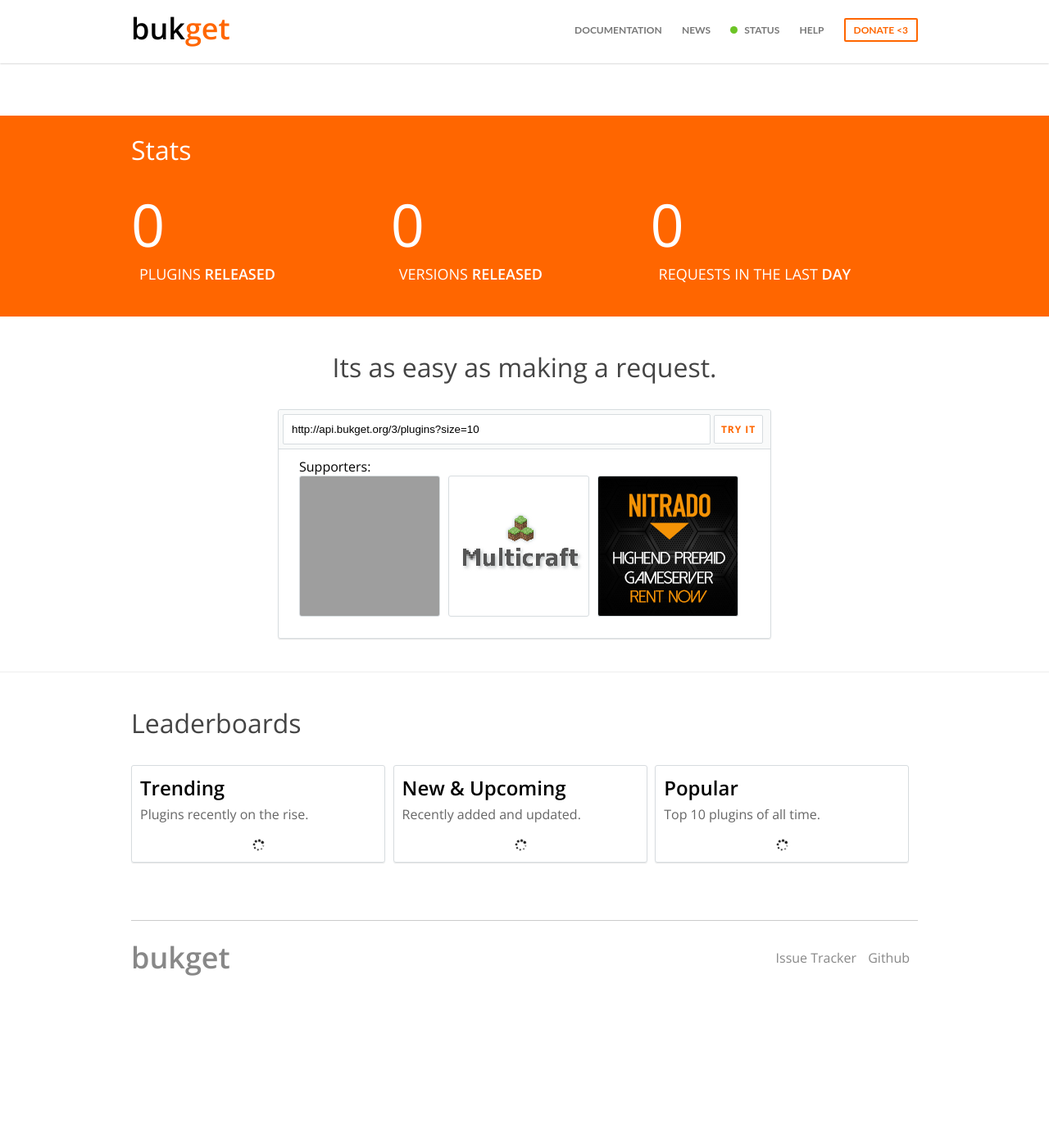
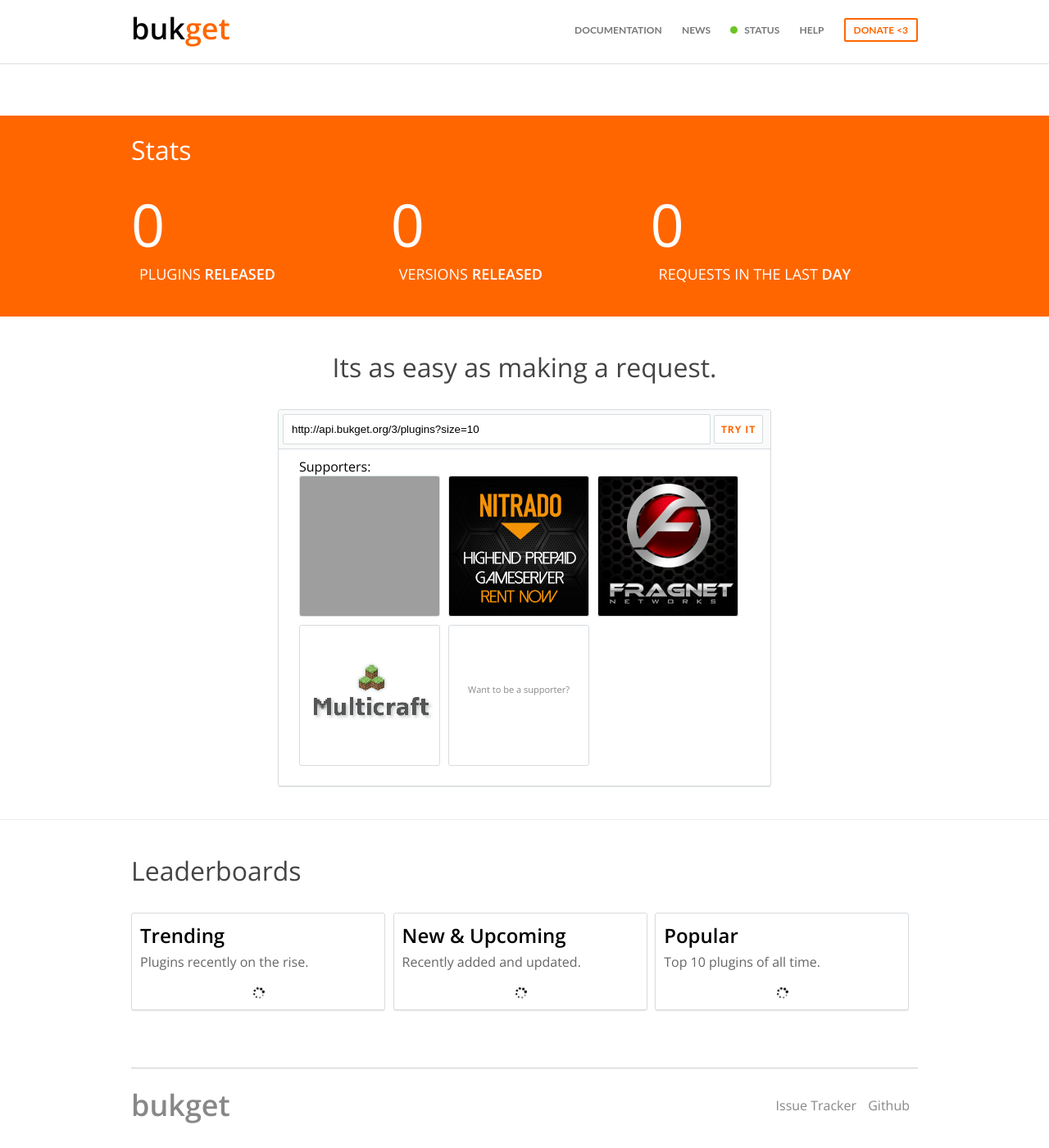
Before and after one commit to BukGet/website, a Jekyll site: the page built from index.html, in a window 1280 px wide and 1400 px high, scrolled down 395 px. Shown: the whole window at 82% size. Built offline with Jekyll 4.4.1, drawn with Linux system fonts in a browser that asks for light colours; nearby versions of some CDN libraries; some web fonts are replaced; before the commit the page ends 1615 px from its top, so only the background shows below that; grey boxes are pictures that could not be loaded.

Commit message:
Add fragnet as a supporter

```diff
--- a/css/style.css
+++ b/css/style.css
@@ -528,7 +528,7 @@
 }
 
 .features .browser .browser-page {
-  height: 190px;
+  height: 370px;
   padding: 20px;
   overflow: auto;
 }
--- a/index.html
+++ b/index.html
@@ -69,8 +69,10 @@
           <div class="start-page">
             <p style="margin-bottom: -10px; margin-top: -10px">Supporters: </p>
             <a href="http://mcmyadmin.com" class="browser-box" style="background: url('http://mcmyadmin.com/images/square.png'); background-size: contain;"></a>
+            <a href="http://server.nitrado.net/eng/minecraft-prepaid-gameserver-mieten?pk_campaign=EN_BukGet" class="browser-box" style="background: url('images/nitrado.png') no-repeat;"></a>
+            <a href="http://clients.fragnet.net/link.php?id=56" class="browser-box" style="background: url('images/fragnet.png') no-repeat;"></a>
             <a href="http://multicraft.org" class="browser-box" style="background: url('images/multicraft.png') no-repeat;"></a>
-            <a href="http://server.nitrado.net/eng/minecraft-prepaid-gameserver-mieten?pk_campaign=EN_BukGet" class="browser-box" style="background: url('images/nitrado.png') no-repeat;"></a>
+            <a href="mailto:staff@bukget.org" style="padding-top: 70px" class="browser-box">Want to be a supporter?</a>
           </div>
         </div>
       </div>
```
Also changed, not shown: images/fragnet.png (added).
